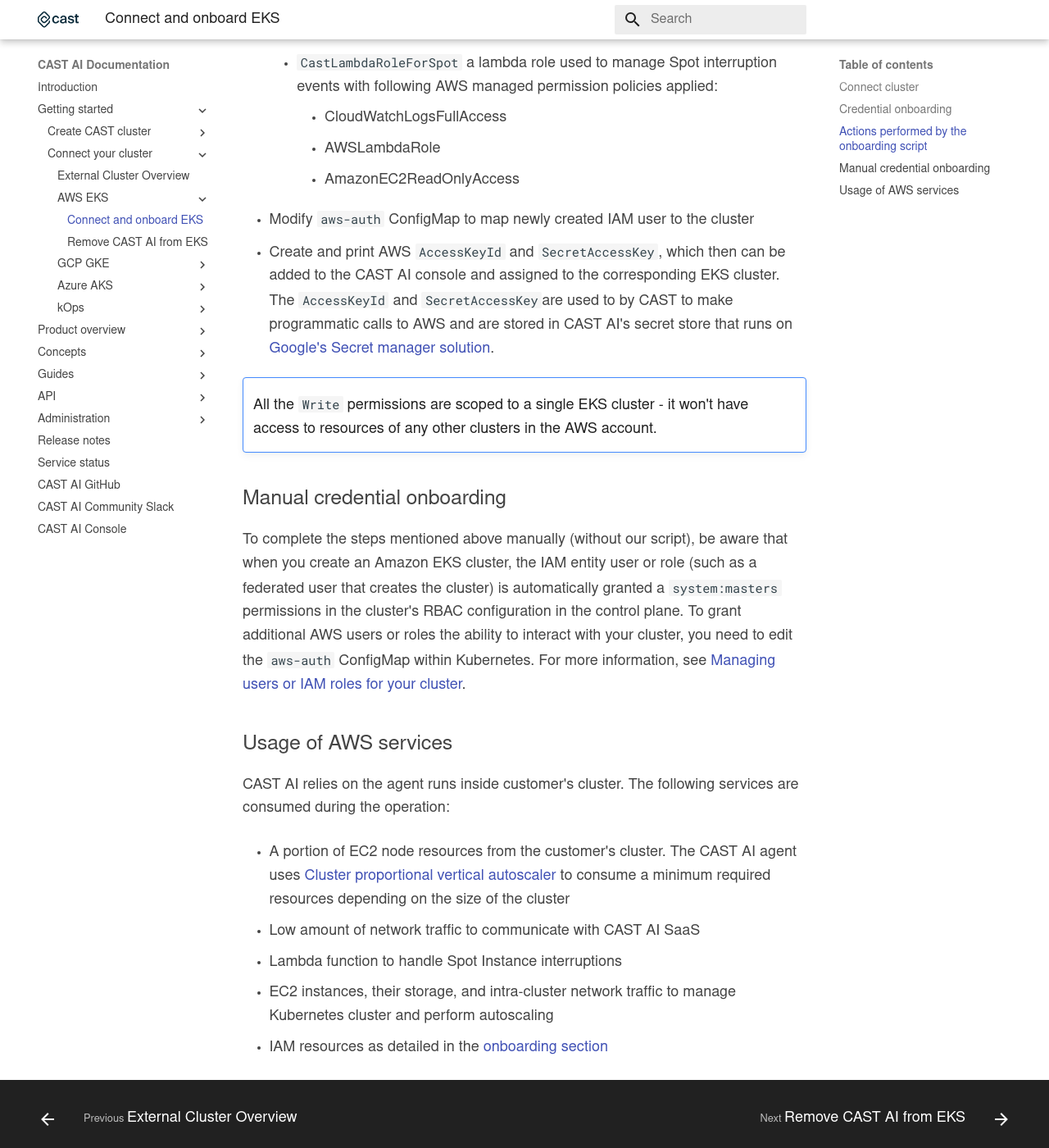
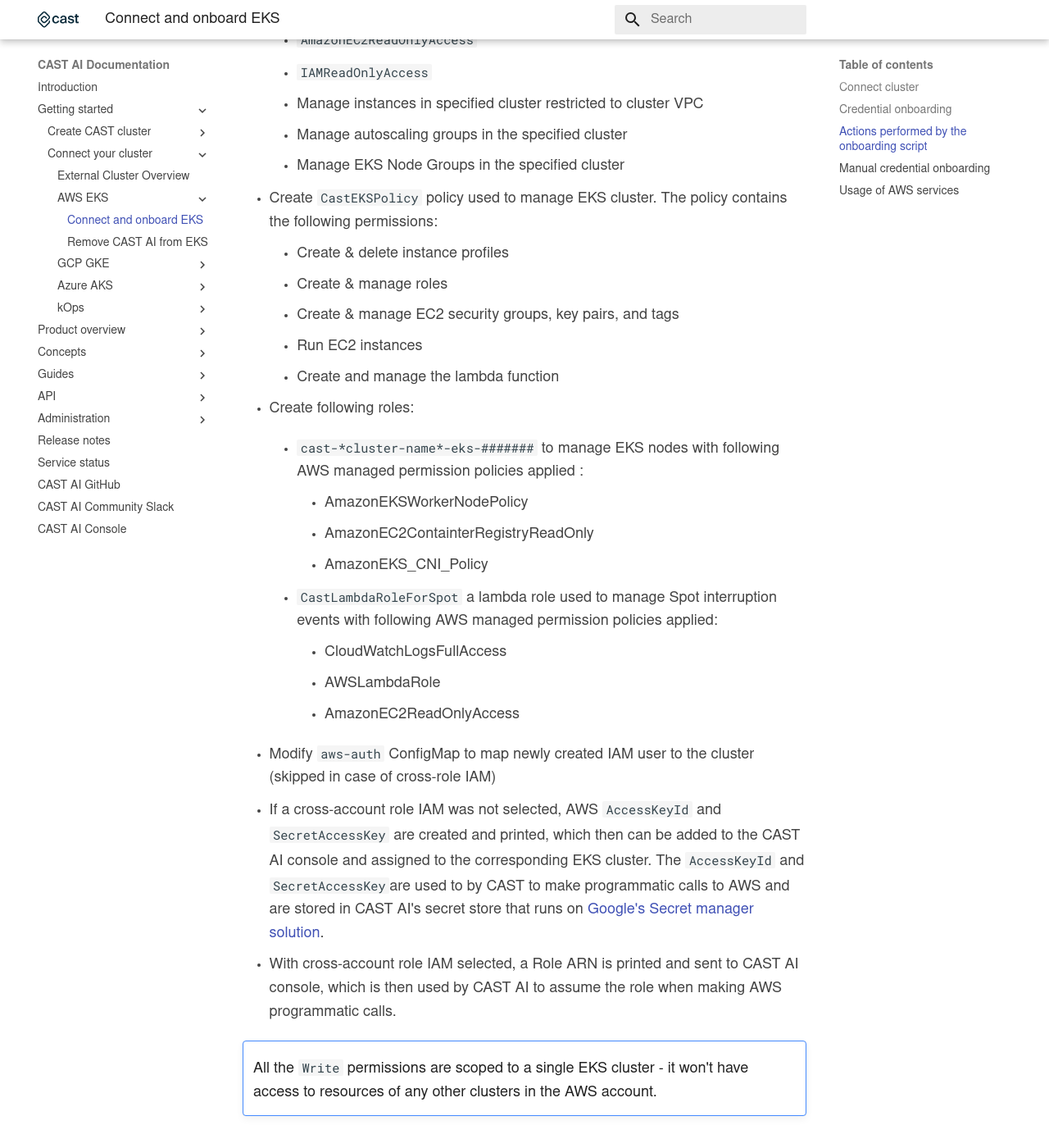
Before and after one commit to castai/docs, an MkDocs documentation site: the page built from docs/getting-started/external-cluster/eks/eks.md, in a window 1280 px wide and 1400 px high, scrolled down 3664 px. Shown: the whole window at 82% size. Built offline with MkDocs 1.6.1 and Material for MkDocs 9.7.7, drawn with Linux system fonts in a browser that asks for light colours; some web fonts are replaced; some of the changed text lies outside the part shown.

Commit message:
Cross-account role IAM onboarding in EKS

```diff
--- a/docs/getting-started/external-cluster/eks/eks.md
+++ b/docs/getting-started/external-cluster/eks/eks.md
@@ -48,9 +48,13 @@
 
 To onboard your cluster, go to the **Available Savings** report and click on the **Start saving** or **Enable CAST AI** button. The button's name will depend on the number of optimizations available from your cluster.
 
-Follow the instruction in the pop-up window to create and use AWS `AccessKeyId` and `SecretAccessKey`
+The following pop-up window contains the instructions to providing CAST AI with AWS access. By default, the script will create a `AccessKeyId` and `SecretAccessKey`.
 
-![img.png](../../screenshots/connect-cluster-4.png)
+![img.png](../../screenshots/connect-cluster-6.png)
+
+If `Use cross-role IAM` checkbox is selected, the script will create a role in your AWS account, with a trust policy to a CAST AI AWS user, allowing access through the STS AssumeRole API.
+
+![img.png](../../screenshots/connect-cluster-5.png)
 
 That’s it! Your cluster is onboarded. Now you can enable CAST AI [Autoscaler](../../../product-overview/console/autoscaler.md) to keep your cluster configuration optimal.
 
@@ -58,7 +62,7 @@
 
 The script will perform the following actions:
 
-- Create `cast-eks-*cluster-name*` IAM user with the required permissions to manage the cluster:
+- Create `cast-eks-*cluster-name*` IAM user (if cross-account Role IAM is selected, an IAM role is created instead), with the required permissions to manage the cluster:
     - `AmazonEC2ReadOnlyAccess`
     - `IAMReadOnlyAccess`
     - Manage instances in specified cluster restricted to cluster VPC
@@ -83,8 +87,9 @@
         - AWSLambdaRole
         - AmazonEC2ReadOnlyAccess
 
-- Modify `aws-auth` ConfigMap to map newly created IAM user to the cluster
-- Create and print AWS `AccessKeyId` and `SecretAccessKey`, which then can be added to the CAST AI console and assigned to the corresponding EKS cluster. The `AccessKeyId` and `SecretAccessKey`are used to by CAST to make programmatic calls to AWS and are stored in CAST AI's secret store that runs on [Google's Secret manager solution](https://cloud.google.com/secret-manager).
+- Modify `aws-auth` ConfigMap to map newly created IAM user to the cluster (skipped in case of cross-role IAM)
+- If a cross-account role IAM was not selected, AWS `AccessKeyId` and `SecretAccessKey` are created and printed, which then can be added to the CAST AI console and assigned to the corresponding EKS cluster. The `AccessKeyId` and `SecretAccessKey`are used to by CAST to make programmatic calls to AWS and are stored in CAST AI's secret store that runs on [Google's Secret manager solution](https://cloud.google.com/secret-manager).
+- With cross-account role IAM selected, a Role ARN is printed and sent to CAST AI console, which is then used by CAST AI to assume the role when making AWS programmatic calls.
 
 !!! note ""
     All the `Write` permissions are scoped to a single EKS cluster - it won't have access to resources of any other clusters in the AWS account.
```
Also changed, not shown: docs/guides/external-clusters.md (+11 -0 lines), docs/getting-started/screenshots/connect-cluster-5.png (added), docs/getting-started/screenshots/connect-cluster-6.png (added).
